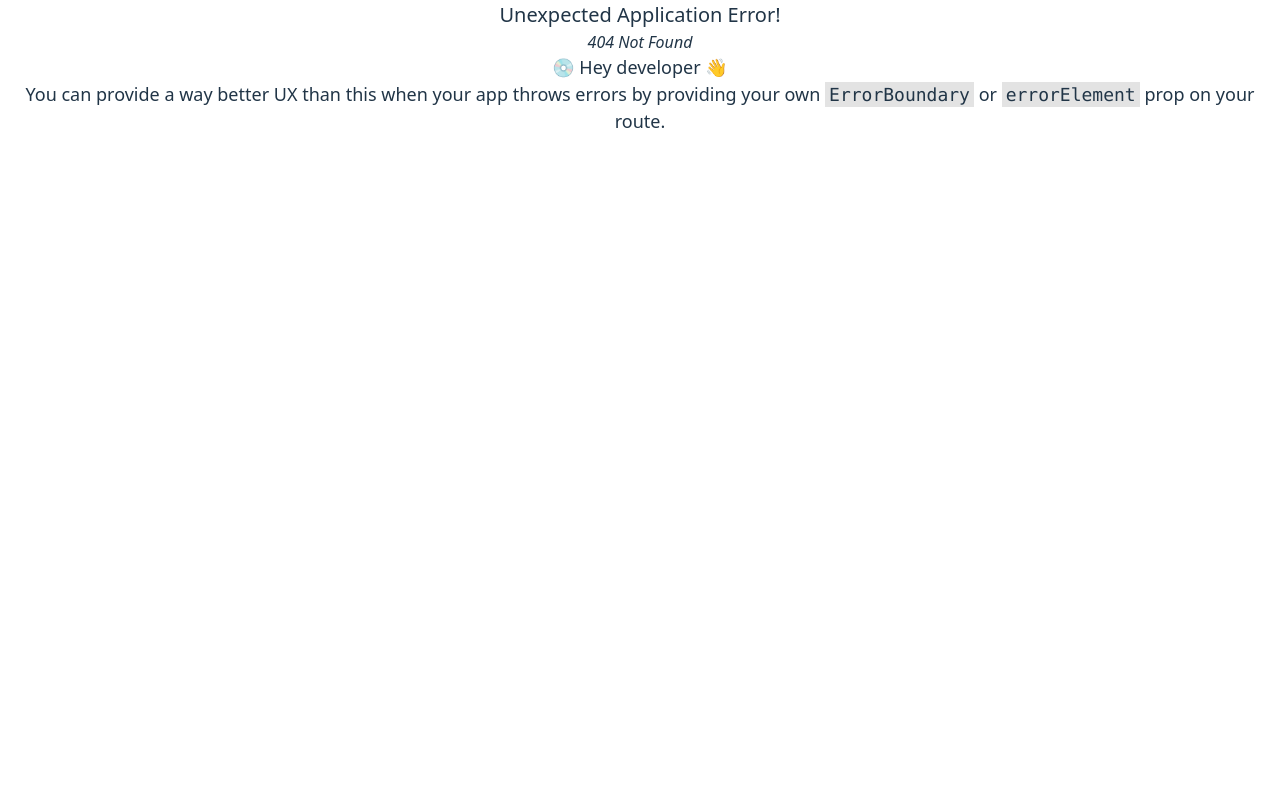
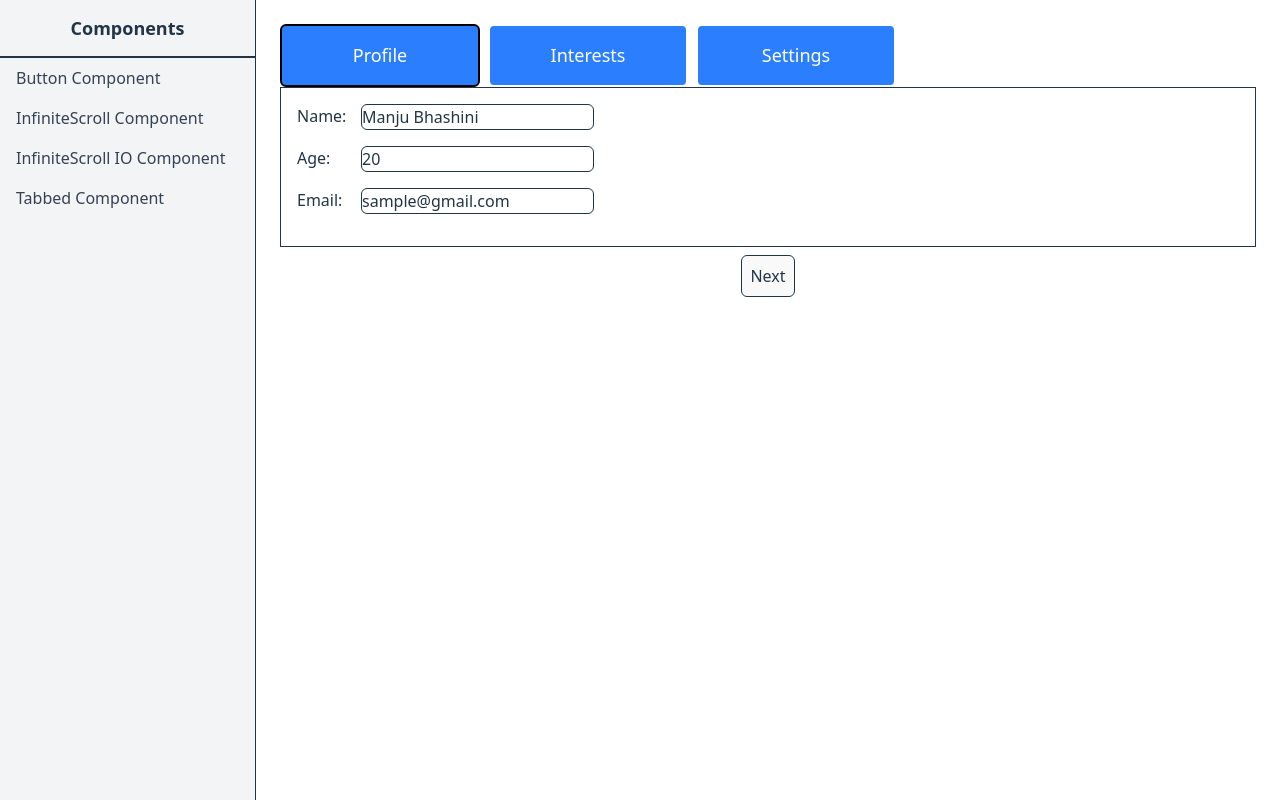
Before and after one commit to manjubhashini1/react-components-library, a React (Vite) app: page /dashboard/tab in a window 1280 px wide. Before the commit this address had no page. Built offline with nearby package versions, Linux system fonts and the light colour scheme.

Commit message:
Tab component creation

```diff
--- a/src/components/SideNav.jsx
+++ b/src/components/SideNav.jsx
@@ -5,6 +5,7 @@ const SideNav = () => {
     { to: "/dashboard/button", label: "Button Component" },
     { to: "/dashboard/infinitescroll", label: "InfiniteScroll Component" },
     { to: "/dashboard/infinitescrollio", label: "InfiniteScroll IO Component" },
+    { to: "/dashboard/tab", label: "Tabbed Component" },
   ];
   return (
     <div className="min-h-screen flex flex-col bg-gray-100 border-r w-64">
--- /dev/null
+++ b/src/components/Tab.jsx
@@ -0,0 +1,100 @@
+import { useState } from "react";
+import Profile from "./helpers/Profile";
+import Interests from "./helpers/Interests";
+import Settings from "./helpers/Settings";
+
+const Tab = () => {
+    const [activeTab, setActiveTab] = useState(0);
+    //formdata
+    const [data, setData] = useState({
+        name: "Manju Bhashini",
+        age: "20",
+        interests: ["Reading", "Travelling", "Coding"],
+        email: "sample@gmail.com",
+        theme: "dark"
+    });
+    //error
+    const [error, setError] = useState({});
+    let tabsList = [
+        {
+            title: "Profile",
+            component: Profile,
+            validate: () => {
+                const err = {};
+                if (!data.name || data.name.length < 2) {
+                    err.name = "Name is required and should be at least 2 characters long";
+                }
+                if (!data.email || !data.email.includes("@")) {
+                    err.email = "Valid email is required";
+                }
+                if (!data.age || data.age <= 18) {
+                    err.age = "Age should be greater than 18";
+                }
+                setError(err);
+                return err.name || err.age || err.email ? false : true;
+            }
+        },
+        {
+            title: "Interests",
+            component: Interests,
+            validate: () => {
+                const err = {};
+                if (data.interests.length < 1) {
+                    err.interests = "Select at least one interests";
+                }
+                setError(err);
+                return err.interests ? false : true;
+            }
+        },
+        {
+            title: "Settings",
+            component: Settings,
+            validate: () => true
+        }
+    ]
+
+    const ActiveTabComponent = tabsList[activeTab].component;
+    const handlePrev = () => {
+        if (tabsList[activeTab].validate()) {
+            setActiveTab((prev) => prev - 1)
+        }
+    }
+    const handleNext = () => {
+        if (tabsList[activeTab].validate()) {
+            setActiveTab((prev) => prev + 1)
+        }
+    }
+    const handleSubmit = () => {
+        console.log(data);
+    }
+    return (
+
+        <div>
+            <div className="flex">
+                {tabsList.map((tab, index) => (
+                    <div key={tab.title}>
+                        <div
+                            className={`border-2 rounded-md w-50 p-4 cursor-pointer mr-2 bg-blue-500 text-white
+                ${activeTab === index ? "border-black" : ""}
+              `}
+                            onClick={() => tabsList[activeTab].validate() && setActiveTab(index)}>
+                            <p>{tab.title}</p>
+                        </div>
+                    </div>
+                ))}
+            </div>
+            <div className="text-left p-4 border">
+                <ActiveTabComponent data={data} setData={setData} error={error} />
+            </div>
+            <div>
+                {activeTab > 0 && <button className="border m-2 p-2 rounded-md" onClick={handlePrev}>Prev</button>}
+                {activeTab < tabsList.length - 1 && <button className="border m-2 p-2 rounded-md" onClick={handleNext}>Next</button>}
+                {activeTab === tabsList.length - 1 && <button className="border m-2 p-2 rounded-md" onClick={handleSubmit}>Submit</button>}
+            </div>
+
+        </div>
+
+    )
+}
+
+export default Tab;
--- /dev/null
+++ b/src/components/helpers/Interests.jsx
@@ -0,0 +1,50 @@
+const Interests = ({ data, setData, error }) => {
+    const { interests } = data;
+    const handleChange = (e, name) => {
+        setData((prev)=>({...prev,
+            interests: e.target.checked ? [...prev.interests, name] : prev.interests.filter((item)=> item!==name)
+        }));
+    }
+    console.log(interests);
+    return (
+        <div>
+            <div className="flex gap-6 mb-4">
+                <label className="flex">Coding: </label>
+                <input type="checkbox"
+                    className="border rounded-md"
+                    name="Coding"
+                    checked={interests.includes("Coding")}
+                    onChange={(e) => handleChange(e, e.target.name)}
+                />
+            </div>
+            <div className="flex gap-6 mb-4">
+                <label className="flex">Music: </label>
+                <input type="checkbox"
+                    className="border rounded-md"
+                    name="Music"
+                    checked={interests.includes("Music")}
+                    onChange={(e) => handleChange(e, e.target.name)}
+                    />
+            </div>
+            <div className="flex gap-6 mb-4">
+                <label className="flex">Reading: </label>
+                <input type="checkbox"
+                    className="border rounded-md"
+                    name="Reading"
+                    checked={interests.includes("Reading")}
+                    onChange={(e) => handleChange(e, e.target.name)}/>
+            </div>
+            <div className="flex gap-6 mb-4">
+                <label className="flex">Travelling: </label>
+                <input type="checkbox"
+                    className="border rounded-md"
+                    name="Travelling"
+                    checked={interests.includes("Travelling")}
+                    onChange={(e) => handleChange(e, e.target.name)}   />
+            </div>
+            {error.interests && <p className="text-red-500">{error.interests}</p>}
+        </div>
+    )
+}
+
+export default Interests;
--- /dev/null
+++ b/src/components/helpers/Profile.jsx
@@ -0,0 +1,27 @@
+const Profile = ({ data, setData, error }) => {
+    const { name, email, age } = data;
+    const handleChange = (e, item) => {
+        setData((prev) => ({ ...prev, [item]: e.target.value }));
+    }
+    return (
+        <div>
+            <div className="flex gap-6 mb-4">
+                <label className="w-10">Name:</label>
+                <input type="text" className="border rounded-md" placeholder="Enter name" value={name} onChange={(e) => handleChange(e, "name")} />
+                {error.name && <p className="text-red-500">{error.name}</p>}
+            </div>
+            <div className="flex gap-6 mb-4">
+                <label className="w-10">Age:</label>
+                <input type="number" className="border rounded-md" placeholder="Enter age" value={age} onChange={(e) => handleChange(e, "age")} />
+                 {error.age && <p className="text-red-500">{error.age}</p>}
+            </div>
+            <div className="flex gap-6  mb-4">
+                <label className="w-10">Email:</label>
+                <input type="text" className="border rounded-md" placeholder="Enter email" value={email} onChange={(e) => handleChange(e, "email")} />
+                 {error.email && <p className="text-red-500">{error.email}</p>}
+            </div>
+        </div>
+    )
+}
+
+export default Profile;
--- /dev/null
+++ b/src/components/helpers/Settings.jsx
@@ -0,0 +1,28 @@
+const Settings = ({data, setData}) => {
+    const {theme} = data;
+    const handleChange = (e) => {
+        setData((prev)=>({...prev, theme: e.target.name}));
+    }
+    return (
+        <div>
+            <div className="flex gap-4">
+                <label>Dark</label>
+                <input
+                type="radio"
+                name="dark"
+                checked = {theme==="dark"}
+                onChange={handleChange}/>
+            </div>
+            <div className="flex gap-4">
+                <label>Light</label>
+                <input
+                type="radio"
+                name="light"
+                checked = {theme==="light"}
+                onChange={handleChange}/>
+            </div>
+        </div>
+    )
+}
+
+export default Settings;
--- a/src/router.jsx
+++ b/src/router.jsx
@@ -4,6 +4,7 @@ import Dashboard from "./pages/dashboard";
 import Button from "./components/Button";
 import InfiniteScroll from "./components/InfiniteScroll";
 import InfiniteScrollIO from "./components/InfiniteScrollIO";
+import Tab from "./components/Tab";
 
 export const router = createBrowserRouter([
   {
@@ -26,6 +27,10 @@ export const router = createBrowserRouter([
         path: "infinitescrollio",
         element: <InfiniteScrollIO/>,
       },
+      {
+        path: "tab",
+        element: <Tab/>,
+      },
     ],
   },
 ]);
```
